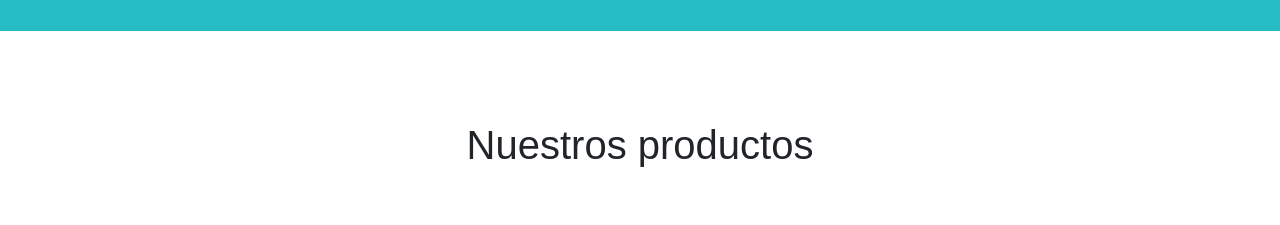
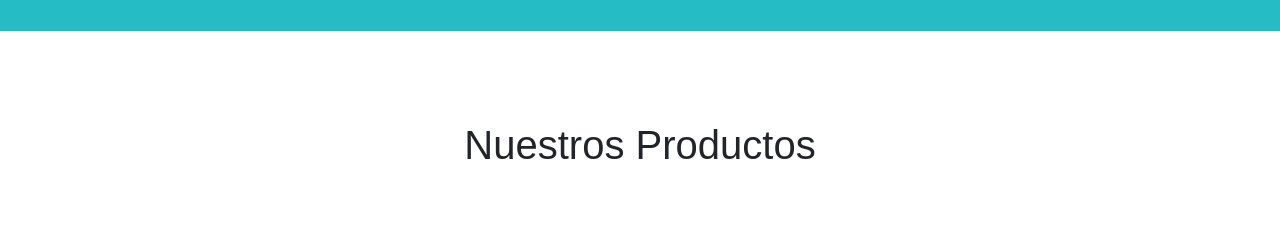
Before and after one commit to Kmiloar/CapitanHubby, a plain HTML site: page index.html in a window 1280 px wide. Shown: the part 502-727 px from the top of the page. Drawn offline with nearby package versions, Linux system fonts and the light colour scheme.

Commit message:
Add files via upload

```diff
--- a/index.html
+++ b/index.html
@@ -76,7 +76,7 @@
         </div>
     </section>
     <section id="products">
-        <h2 class="subtitle" data-aos="zoom-in">Nuestros productos</h2>
+        <h2 class="subtitle" data-aos="zoom-in">Nuestros Productos</h2>
         <div class="container-fluid">
             <div class="row">
                 <div class="pdct col-md-6 align-self-center" data-aos="fade-up" data-aos-duration="1500">
```
